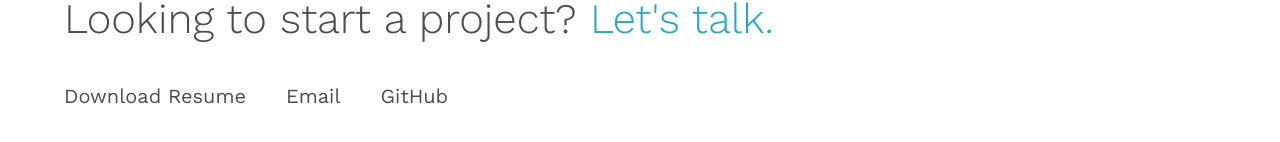
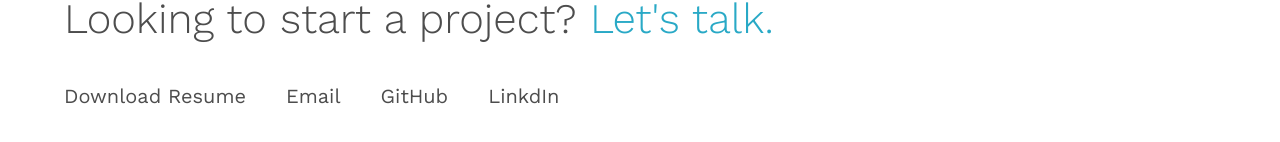
Before and after one commit to jcristol/jcristol.com, a React (Create React App) app: page / in a window 1280 px wide. Shown: the part 2014-2156 px from the top of the page. Built offline with nearby package versions, Linux system fonts and the light colour scheme.

Commit message:
added the linkdin link going to upload

```diff
--- a/src/Footer.js
+++ b/src/Footer.js
@@ -26,6 +26,11 @@ const Footer = () => (
             GitHub
           </a>
         </li>
+        <li class="social-list__item">
+          <a href="https://www.linkedin.com/in/joshua-cristol/" class="social-list__item-link">
+            LinkdIn
+          </a>
+        </li>
         {/* linkdin profile */}
       </ul>
     </div>
```
